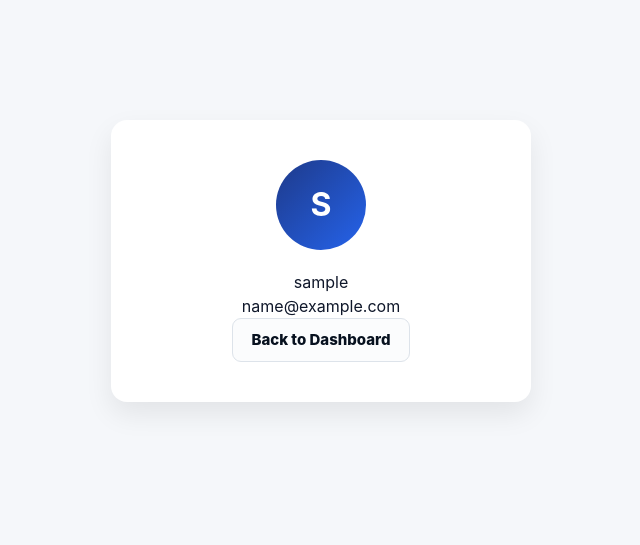
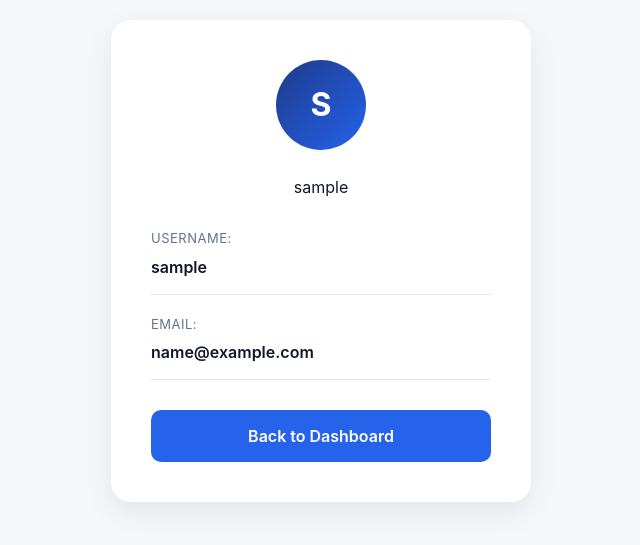
Before and after one commit to vidhiujjwal1307/FinTrack-AI, a React (Vite) app in the folder frontend/: page /profile in a window 1280 px wide. Shown: the part 139-684 px from the top of the page, without its empty margins (319-959 px from the left). Built offline with nearby package versions, Linux system fonts and the light colour scheme; sample sign-in values are in the browser's storage.

Commit message:
complete fintrackai

```diff
--- a/frontend/src/Profile.jsx
+++ b/frontend/src/Profile.jsx
@@ -13,14 +13,30 @@ function Profile() {
     {user?.username?.charAt(0)?.toUpperCase() || "U"}
   </div>
 
-        <h2>{user?.username}</h2>
-        <p>{user?.email}</p>
+  <h2 className="profile-name">
+    {user?.username}
+  </h2>
+
+  <div className="profile-details">
+
+    <div className="profile-field">
+      <label>Username: </label>
+      <span>{user?.username}</span>
+    </div>
+
+    <div className="profile-field">
+      <label>Email: </label>
+      <span>{user?.email}</span>
+    </div>
+
+  </div>
 
   <button
-          className="secondary-button"
+    className="back-btn"
     onClick={() => navigate("/dashboard")}
   >
     Back to Dashboard
+
         </button>
       </div>
     </div>
--- a/frontend/src/context/AuthContext.jsx
+++ b/frontend/src/context/AuthContext.jsx
@@ -26,24 +26,21 @@ export const AuthProvider = ({ children }) => {
 
   const signup = async (email, username, password) => {
   try {
-      const response = await axios.post('http://localhost:8000/auth/signup', {
+    await axios.post('http://localhost:8000/auth/signup', {
       email,
       username,
       password
     });
 
-      const { access_token, user: userData } = response.data;
-
-      setToken(access_token);
-      setUser(userData);
-      localStorage.setItem('fintrack_token', access_token);
-      localStorage.setItem('fintrack_user', JSON.stringify(userData));
-      axios.defaults.headers.common['Authorization'] = `Bearer ${access_token}`;
-
     return { success: true };
   } catch (error) {
-      const errorMessage = error.response?.data?.detail || 'Signup failed';
-      return { success: false, error: errorMessage };
+    const errorMessage =
+      error.response?.data?.detail || 'Signup failed';
+
+    return {
+      success: false,
+      error: errorMessage
+    };
   }
 };
 
--- a/frontend/src/index.css
+++ b/frontend/src/index.css
@@ -1366,21 +1366,63 @@ button {
   width: 420px;
   background: white;
   padding: 40px;
-  border-radius: 16px;
+  border-radius: 20px;
   text-align: center;
-  box-shadow: 0 12px 28px rgba(0,0,0,0.08);
+  box-shadow: 0 10px 30px rgba(0,0,0,0.08);
 }
 
 .profile-avatar {
   width: 90px;
   height: 90px;
+  margin: 0 auto 25px;
   border-radius: 50%;
-  background: linear-gradient(135deg, #1e3a8a, #2563eb);
+  background: linear-gradient(135deg,#1e3a8a,#2563eb);
   color: white;
   font-size: 32px;
-  font-weight: bold;
+  font-weight: 700;
   display: flex;
+  align-items: center;
   justify-content: center;
-  align-items: center;
-  margin: 0 auto 20px;
 }
+
+.profile-name {
+  margin-bottom: 30px;
+  color: #0f172a;
+}
+
+.profile-details {
+  text-align: left;
+  margin-bottom: 30px;
+}
+
+.profile-field {
+  margin-bottom: 20px;
+  padding-bottom: 15px;
+  border-bottom: 1px solid #e5e7eb;
+}
+
+.profile-field label {
+  display: block;
+  color: #64748b;
+  font-size: 13px;
+  margin-bottom: 6px;
+  text-transform: uppercase;
+  letter-spacing: 0.5px;
+}
+
+.profile-field span {
+  font-size: 16px;
+  font-weight: 600;
+  color: #0f172a;
+}
+
+.back-btn {
+  width: 100%;
+  border: none;
+  background: #2563eb;
+  color: white;
+  padding: 14px;
+  border-radius: 10px;
+  font-weight: 600;
+  cursor: pointer;
+}
--- a/frontend/src/main.jsx
+++ b/frontend/src/main.jsx
@@ -32,7 +32,7 @@ ReactDOM.createRoot(document.getElementById("root")).render(
     </ProtectedRoute>
   }
 />
-          <Route path="/" element={<Navigate to="/dashboard" replace />} />
+          <Route path="/" element={<Navigate to="/login" replace />} />
         </Routes>
       </AuthProvider>
     </Router>
--- a/frontend/src/pages/Signup.jsx
+++ b/frontend/src/pages/Signup.jsx
@@ -48,11 +48,12 @@ export default function Signup() {
     setLoading(false);
 
     if (result.success) {
-      navigate('/dashboard');
-    } else {
-      setError(result.error);
-    }
-  };
+  alert("Account created successfully. Please login.");
+  navigate('/login');
+} else {
+  setError(result.error);
+}
+};
 
   return (
   <div className="auth-container">
```
Also changed, not shown: 1 other file (tests, documents, lock files or other folders). Lines whose indentation alone changed are shown as unchanged.
